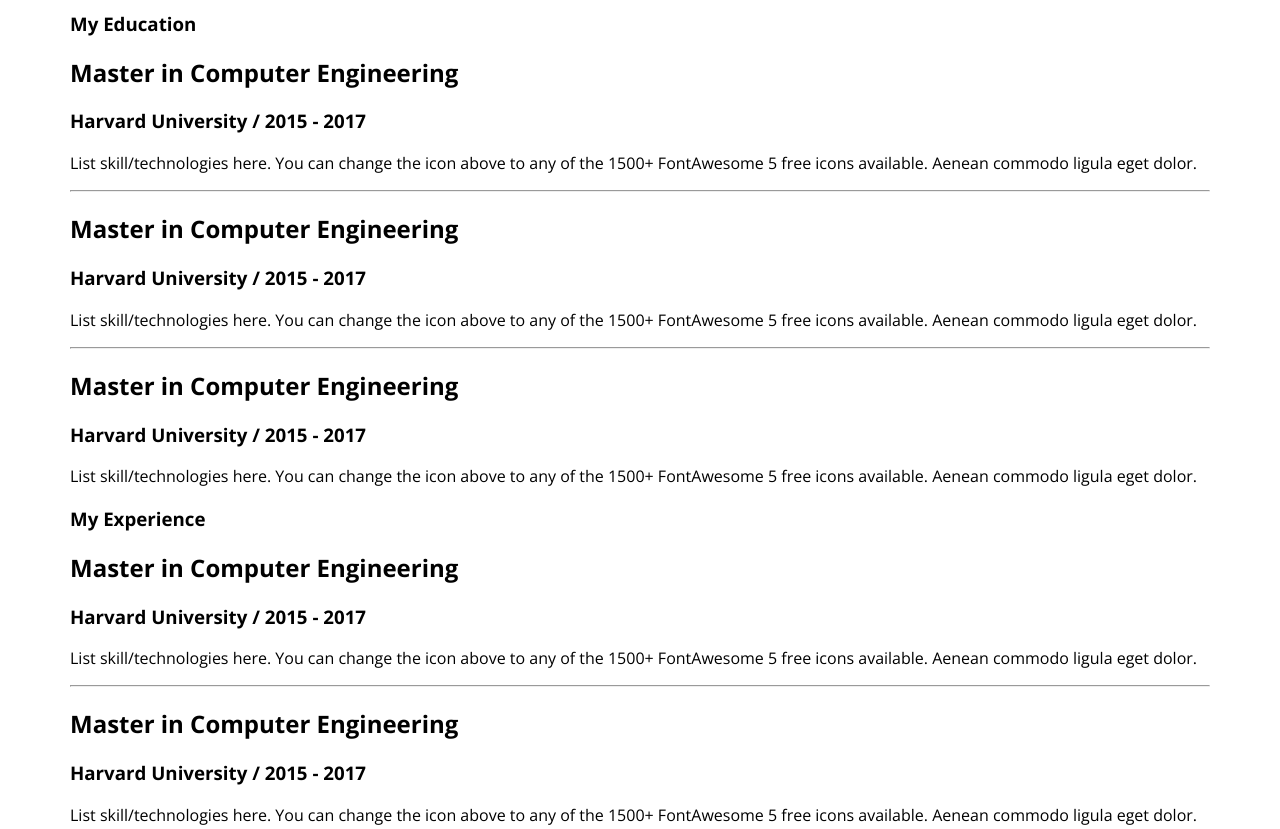
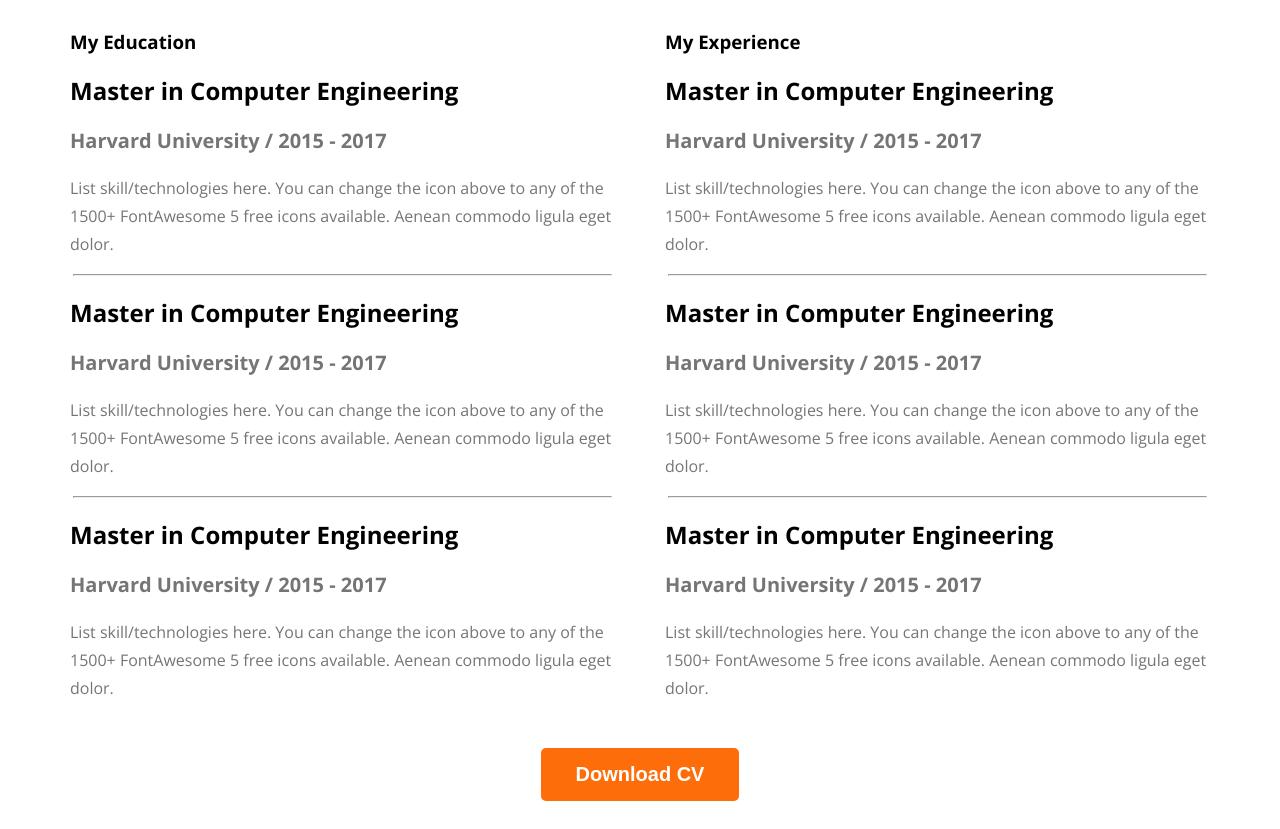
Before and after one commit to TonmoyChowdhury4819/my-web-developer-portfolio, a plain HTML site: page index.html in a window 1280 px wide. Shown: the part 2580-3409 px from the top of the page. Drawn offline with nearby package versions, Linux system fonts and the light colour scheme.

Commit message:
summary of resume added

```diff
--- a/index.html
+++ b/index.html
@@ -137,6 +137,9 @@
                     </div>
                 </div>
             </div>
+            <div class="download-cv">
+                <button class="btn-primary">Download CV</button>
+            </div>
         </section>
     </main>
 
--- a/styles/style.css
+++ b/styles/style.css
@@ -177,4 +177,34 @@ main section{
     color:#474747;
     font-size: 30px;
     font-weight: 700;
+    margin-bottom: 10px;
  }
+
+ .resume-container{
+    display: flex;
+    gap: 50px;
+ }
+
+ .resume-item-institute{
+    color: #757575;
+    font-size: 20px;
+    font-weight: 600;
+    margin-bottom: 20px;
+    margin-top: 0px;
+ }
+
+ .resume-item-description{
+    color:#757575;
+    font-size: 16px;
+    font-weight: 400;
+    line-height: 28px; /* 175% */
+ }
+
+ .resume-container hr{
+    margin: 3px;
+ }
+
+ .download-cv{
+    text-align: center;
+    margin-top: 30px;
+ }
```
